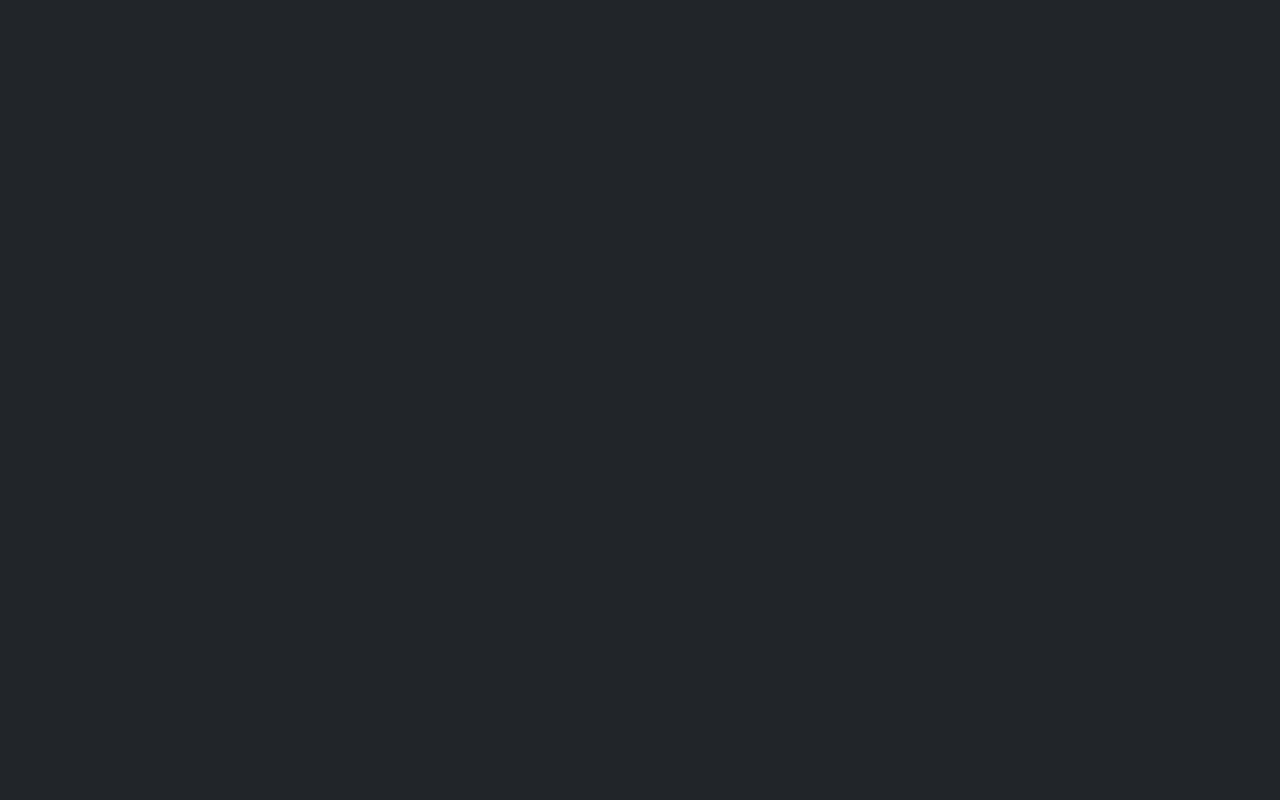
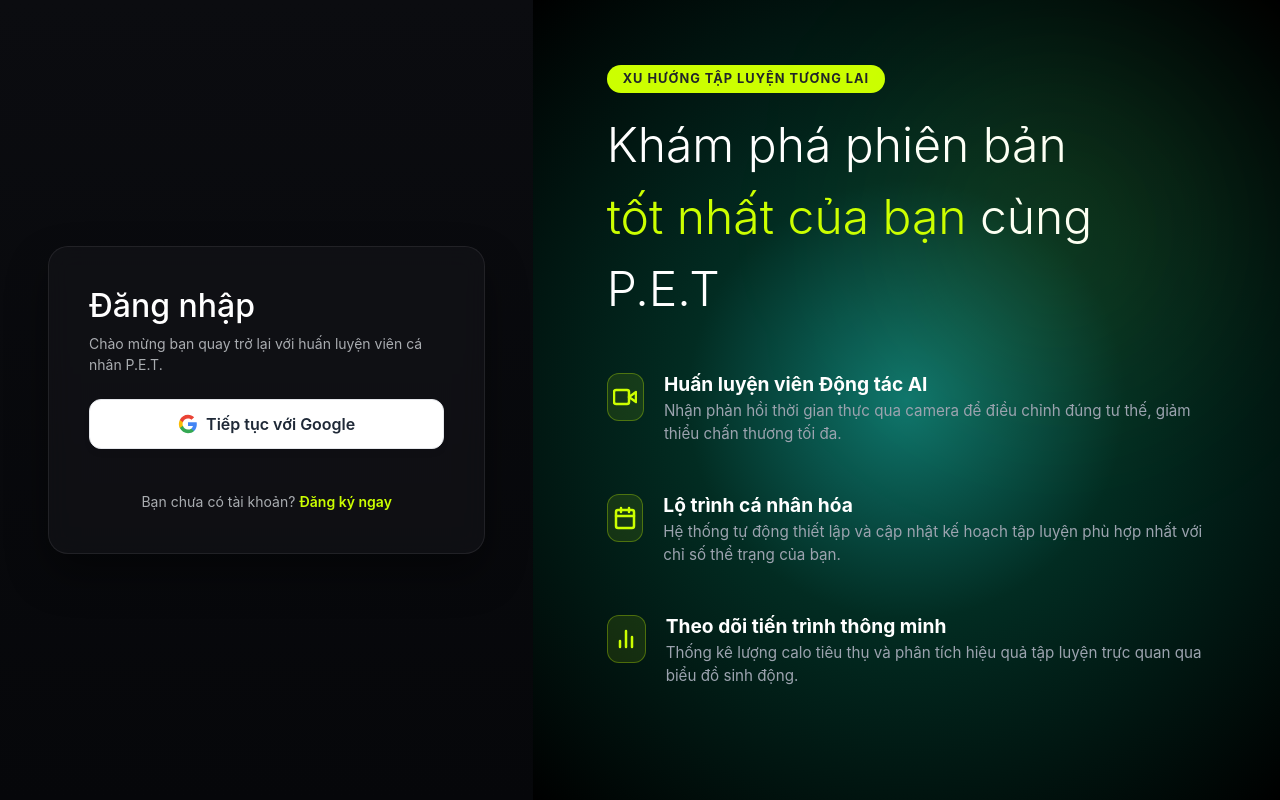
Before and after one commit to jBoy2m5/P.E.T-Personal-Electronic-Trainer, a React (Vite) app in the folder FrontEnd/frontend-sida/: page /login in a window 1280 px wide. Before the commit this address had no page. Built offline with nearby package versions, Linux system fonts and the light colour scheme.

Commit message:
Add /login route to App.jsx on main branch

```diff
--- a/FrontEnd/frontend-sida/src/App.jsx
+++ b/FrontEnd/frontend-sida/src/App.jsx
@@ -2,6 +2,7 @@
 import { BrowserRouter as Router, Routes, Route } from 'react-router-dom';
 import TopNav from './components/TopNav';
 import Home from './pages/Home';
+import Auth from './pages/Auth';
 import Onboarding from './pages/Onboarding';
 import ExerciseList from './pages/ExerciseList';
 
@@ -15,6 +16,7 @@
         {/* Nội dung các trang sẽ render ở dưới */}
         <Routes>
           <Route path="/" element={<Home />} />
+          <Route path="/login" element={<Auth />} />
           {/* Thêm các Route khác sau này (Ví dụ: /workout, /onboarding...) */}
           <Route path="/onboarding" element={<Onboarding />} />
           <Route path="/exercises/:id" element={<ExerciseList />} />
```
